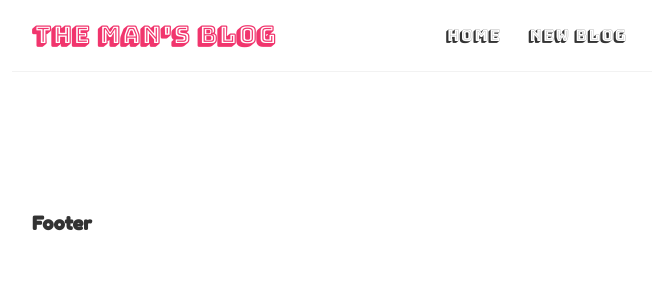
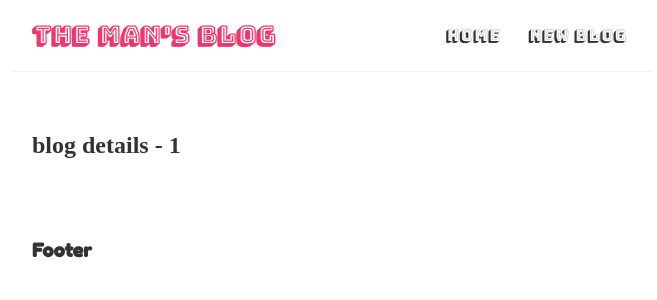
Before and after one commit to jonbleibdrey/medium-project-react, a React (Create React App) app: page /blogs/1 in a window 1280 px wide. Shown: the top 300 px of the page, without its empty margins (308-965 px from the left). Built offline with nearby package versions, Linux system fonts and the light colour scheme.

Commit message:
added route parameters to blog details

```diff
--- a/src/App.js
+++ b/src/App.js
@@ -3,6 +3,7 @@
 import Home from "./Home";
 import Create from "./Create";
 import Navbar from "./Navbar";
+import BlogDetail from "./BlogDetail";
 import { BrowserRouter as Router, Route, Switch } from "react-router-dom";
 
 function App() {
@@ -18,6 +19,9 @@
             <Route path="/create">
               <Create />
             </Route>
+            <Route path="/blogs/:id">
+              <BlogDetail />
+            </Route>
           </Switch>
         </div>
         <div className="footer">
--- /dev/null
+++ b/src/BlogDetail.js
@@ -0,0 +1,14 @@
+import React from 'react'
+import { useParams } from 'react-router-dom'
+
+const BlogDetail = () => {
+    const {id} = useParams()
+
+    return (
+        <div className="blog-details">
+            <h2>blog details - {id}</h2>
+        </div>
+    )
+}
+
+export default BlogDetail
--- a/src/BlogList.js
+++ b/src/BlogList.js
@@ -1,4 +1,5 @@
 import React from "react";
+import {Link} from "react-router-dom"
 
 const BlogList = ({ blogs, title }) => {
   return (
@@ -6,8 +7,10 @@
       <h1> {title} </h1>
       {blogs.map((blog) => (
         <div className="blog-preview" key={blog.id}>
+          <Link to={`/blogs/${blog.id}`}>
           <h2>{blog.title}</h2>
           <h4>Written By: {blog.author}</h4>
+          </Link>
         </div>
       ))}
     </div>
--- a/src/index.css
+++ b/src/index.css
@@ -70,3 +70,7 @@
   font-family: "Fredoka One";
   font-size: 0.8rem;
 }
+
+.blog-preview a{
+  text-decoration: none;
+}
```
